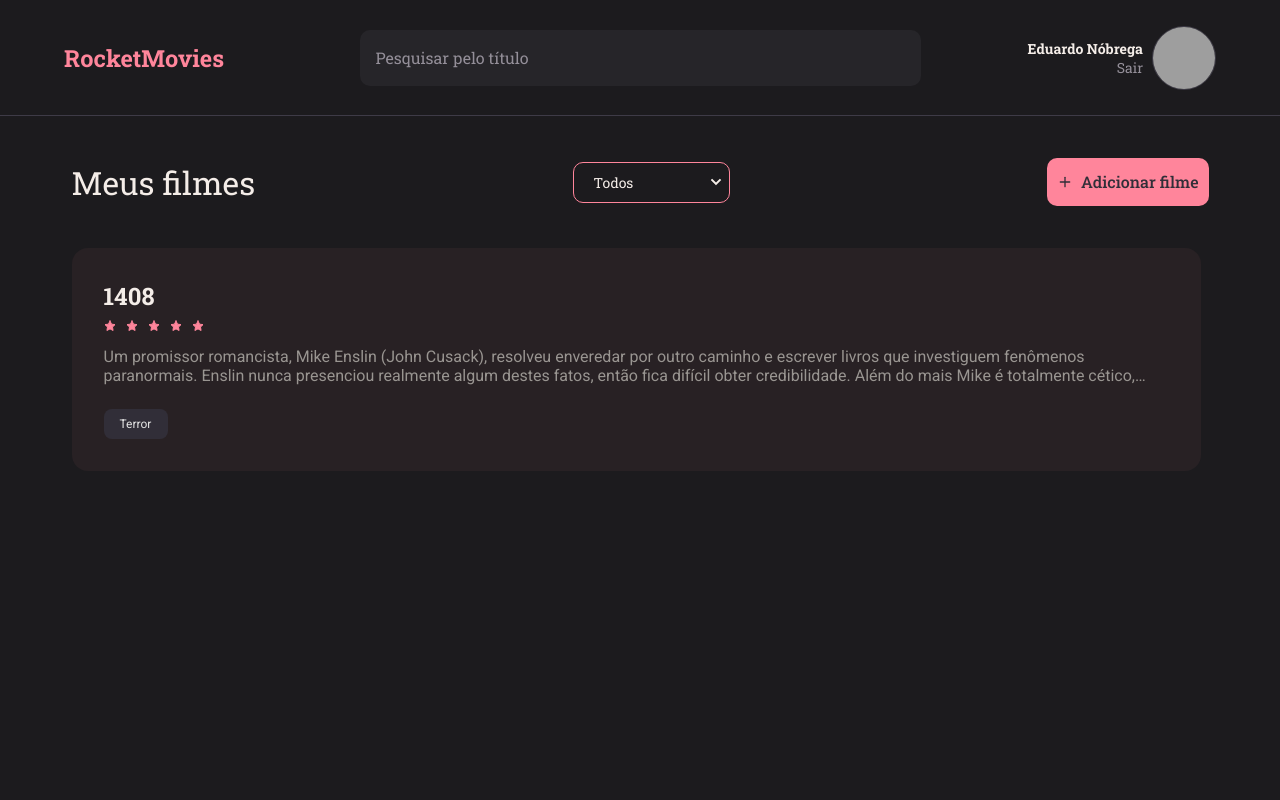
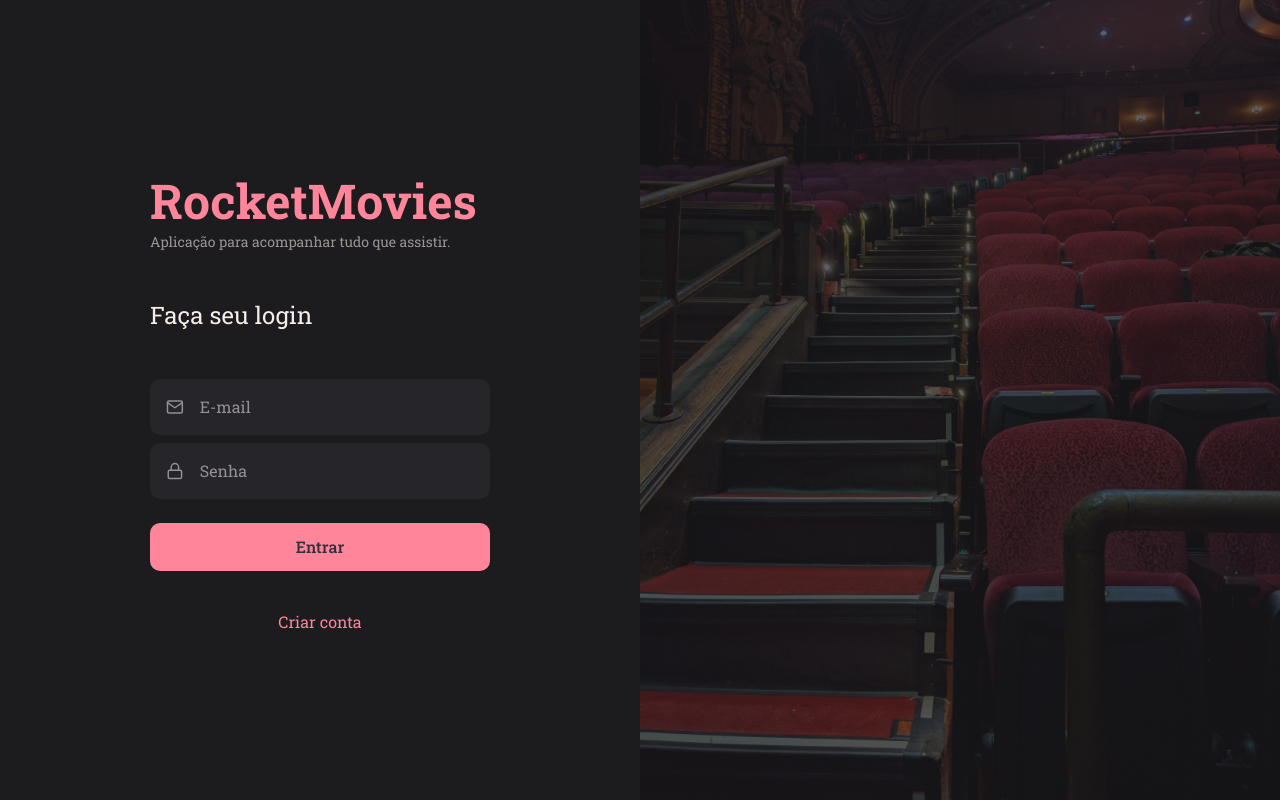
Before and after one commit to eduardonobrega/rocketmovies-frontend, a React (Vite) app: page / in a window 1280 px wide. Built offline with nearby package versions, Linux system fonts and the light colour scheme; grey boxes are pictures that could not be loaded.

Commit message:
Page SignIn

```diff
--- a/src/main.jsx
+++ b/src/main.jsx
@@ -5,13 +5,13 @@ import { ThemeProvider } from 'styled-components';
 import GlobalStyles from './styles/global';
 import theme from './styles/theme';
 
-import { Home } from './pages/Home';
+import { SignIn } from './pages/SignIn';
 
 ReactDOM.createRoot(document.getElementById('root')).render(
   <React.StrictMode>
     <ThemeProvider theme={theme}>
       <GlobalStyles/>
-      <Home />
+      <SignIn />
     </ThemeProvider>
   </React.StrictMode>
 );
--- /dev/null
+++ b/src/pages/SignIn/index.jsx
@@ -0,0 +1,33 @@
+import { FiMail, FiLock } from 'react-icons/fi';
+
+import { Input } from '../../components/Input';
+import { Button } from '../../components/Button';
+import { ButtonText } from '../../components/ButtonText';
+
+import { Container, Background, Form } from './styles';
+
+export function SignIn() {
+  return (
+    <Container>
+      <main>
+        <Form>
+          <h1>RocketMovies</h1>
+          <p>Aplicação para acompanhar tudo que assistir.</p>
+          <h2>Faça seu login</h2>
+
+          <Input type="email" placeholder="E-mail" icon={FiMail} />
+
+          <Input type="password" placeholder="Senha" icon={FiLock} />
+
+          <Button title="Entrar" />
+
+          <a to="/register">
+            <ButtonText type="button" text="Criar conta" />
+          </a>
+        </Form>
+      </main>
+
+      <Background />
+    </Container>
+  );
+}
--- /dev/null
+++ b/src/pages/SignIn/styles.js
@@ -0,0 +1,67 @@
+import styled from 'styled-components';
+
+import backgroundImg from '../../assets/background.png';
+
+export const Container = styled.div`
+  min-height: 100vh;
+  display: grid;
+
+  grid-template-columns: 64rem auto;
+
+  > main {
+    height: 100%;
+
+    display: flex;
+    align-items: center;
+    justify-content: center;
+  }
+
+  @media (max-width: 40em) {
+    display: block;
+    > main {
+      width: 100%;
+    }
+  }
+`;
+
+export const Form = styled.form`
+  width: min(90%, 34rem);
+
+  display: flex;
+  flex-direction: column;
+
+  > h1 {
+    font-size: clamp(3.2rem, 1.6rem + 5vw, 4.8rem);
+    color: ${({ theme }) => theme.COLORS.PINK_900};
+    font-weight: 700;
+  }
+
+  > h1 + p {
+    font-size: clamp(1.2rem, 1rem + 0.625vw, 1.4rem);
+    font-weight: 400;
+    color: ${({ theme }) => theme.COLORS.GRAY_600};
+  }
+
+  > p + h2 {
+    font-size: clamp(2.2rem, 2rem + 0.625vw, 2.4rem);
+    margin: 4.8rem 0;
+  }
+
+  > div:first-of-type {
+    margin-bottom: 0.8rem;
+  }
+
+  > button {
+    margin: 2.4rem 0 4rem;
+  }
+
+  > a {
+    align-self: center;
+  }
+`;
+
+export const Background = styled.div`
+  flex: 1;
+  background: url(${backgroundImg}) no-repeat center center;
+  background-size: cover;
+`;
```
Also changed, not shown: src/assets/background.png (added).
